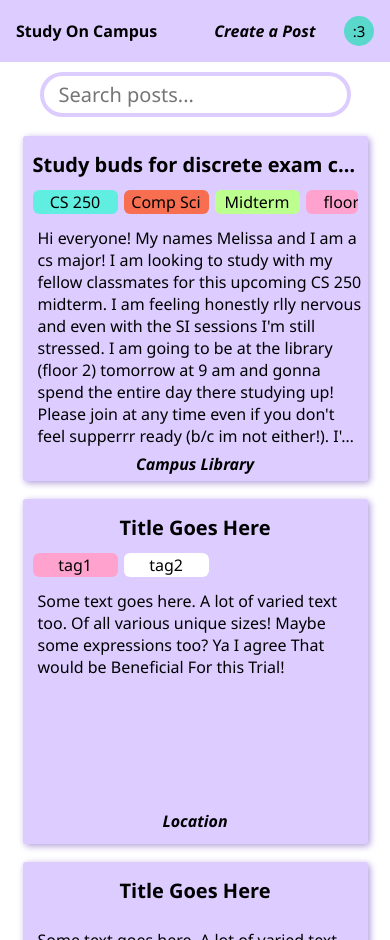
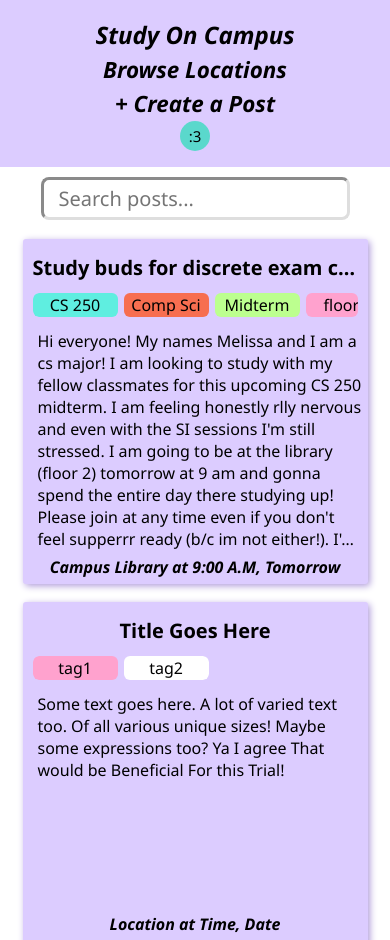
Before and after one commit to eelston/326Group11, a plain HTML site: page frontend/post-browsing-screen/index.html in a window 390 px wide. Shown: the top 940 px of the page. Drawn offline with Linux system fonts and the light colour scheme.

Commit message:
Updated CSS to agreed changes with team (updated search bar appearance) and updated navbar to have Browse Locations and Create a post button for these main features and created a dropdown for user settings and profile.

```diff
--- a/frontend/post-browsing-screen/index.html
+++ b/frontend/post-browsing-screen/index.html
@@ -7,12 +7,19 @@
 </head>
 
 <body>
-    <nav>
+    <header>
         <div id = "app-logo" class= "nav-button can-click">Study On Campus</div>
-        <div class = "hidden"></div>
-        <div id = "make-post" class = "nav-button can-click">Create a Post</div>
-        <div class = "user-icon"><span class = "icon-content">:3</span></div>
-    </nav>
+        <div id = "location-browsing" class = "nav-button can-click">Browse Locations</div>
+        <div id = "make-post" class = "nav-button can-click">+ Create a Post</div>
+
+        <div class = "dropdown">
+            <div class = "user-icon dropdown-button"><span class = "icon-content">:3</span></div>
+            <div class = "dropdown-content">
+                <span class = "dd-content-buttons can-click">Profile</span>
+                <span class = "dd-content-buttons can-click">Settings</span>
+            </div>
+        </div>
+    </header>
 
     <div class = "feed-container">
         <input id = "search-bar" type = "text" placeholder="Search posts...">
@@ -39,7 +46,7 @@
                         Anyway good luck to everyone else taking this exam in two days. :P
                     </p>
                 </div>
-                <p class = "location">Campus Library</p>
+                <p class = "location">Campus Library at 9:00 A.M, Tomorrow</p>
             </div>
             <!--END OF FIRST POST-->
             <div class = "post can-click">
@@ -55,7 +62,7 @@
                         That would be Beneficial For this Trial!
                     </p>
                 </div>
-                <p class = "location">Location</p>
+                <p class = "location">Location at Time, Date</p>
             </div>
 
             <div class = "post can-click">
@@ -75,7 +82,7 @@
                         That would be Beneficial For this.
                     </p>
                 </div>
-                <p class = "location">Location</p>
+                <p class = "location">Location at Time, Date</p>
             </div>
 
             <div class = "post can-click">
@@ -94,7 +101,7 @@
                         Some text goes here. A lot of.
                     </p>
                 </div>
-                <p class = "location">Location</p>
+                <p class = "location">Location at Time, Date</p>
             </div>
 
             <div class = "post can-click">
@@ -110,7 +117,7 @@
                         various unique sizes! Maybe some expressions too? I agree.
                     </p>
                 </div>
-                <p class = "location">Location</p>
+                <p class = "location">Location at Time, Date</p>
             </div>
 
             <div class = "post can-click">
@@ -127,7 +134,7 @@
                         various unique sizes! Maybe some expressions too? Ya I agree
                         That would be Beneficial For this Trial!
                 </div>
-                <p class = "location">Location</p>
+                <p class = "location">Location at Time, Date</p>
             </div>
 
             <div class = "post can-click">
@@ -141,7 +148,7 @@
                         Two words.
                     </p>
                 </div>
-                <p class = "location">Location</p>
+                <p class = "location">Location at Time, Date</p>
             </div>
 
         </div>
--- a/frontend/post-browsing-screen/style.css
+++ b/frontend/post-browsing-screen/style.css
@@ -13,6 +13,7 @@
     font-size: 2rem;
 }
 
+/** CSS NAV BAR START **/
 .user-icon {
     background: #5ad8cc;
     width: 50px;
@@ -32,18 +33,39 @@
     box-shadow: 3px 3px #602dcf;
 }
 
+.dropdown {
+    position: relative;
+    display: inline-block;
+}
+
+.dropdown-content {
+    display: none;
+    position: absolute;
+    background-color: #dedede;
+    padding: 0.7rem;
+    right: 0;
+    width: 4rem;
+    z-index: 1;
+    border-radius: 0.5rem;
+    box-shadow: 0 2px 2px rgba(0,0,0,0.2);
+}
+
+.dropdown:hover .dropdown-content {
+    display: block;
+}
+
 .can-click:hover {
     cursor: pointer;
     color: #602dcf
 }
 
-#make-post {
+.nav-button {
     font-size: 1rem;
     font-weight: bold;
     font-style: italic;
 }
 
-nav {
+header {
     background: #dcccff;
     padding: 1rem;
 
@@ -54,7 +76,8 @@ nav {
     align-items: center;
 }
 
-/**SEARCH BAR**/
+/** END OF CSS NAV BAR **/
+
 #search-bar {
     display: block;
     width: 70%;
@@ -62,15 +85,16 @@ nav {
     margin: 10px auto;
     padding: 5px 15px;
 
-    border-radius: 25px;
-    border-color: #dcccff;
-    border-width: 4px;
-    border-style: solid;
+    border-radius: 0.5rem;
+    border-color: #dedede;
+    border-width: 3px;
 
     font-size: 20px;
     color:#602dcf;
     outline: none;
 }
+
+/** POST CONTAINER **/
 
 .posts-container {
     display: flex;
@@ -84,6 +108,7 @@ nav {
     height:auto;
 }
 
+/** CSS FOR SINGULAR POST STARTS BELOW**/
 .post {
     background: #dcccff;
     border-radius: 3px;
@@ -173,11 +198,12 @@ nav {
     margin-top: 3px;
     padding: 2px;
 }
+/** END OF A POST FORMAT **/
 
-/* MEDIA CSS FOR MOBILE */
-@media (max-width: 535px) {
+/** MEDIA CSS FOR MOBILE **/
+@media (max-width: 625px) {
     #app-logo {
-        font-size: 1rem;
+        font-size: 1.5rem;
     }
     .user-icon{
         width: 30px;
@@ -185,11 +211,27 @@ nav {
         font-size: 15px;
         font-weight: 475;
     }
+
     .nav-button {
         text-align: center;
+        font-size: 1.4rem;
+        margin: 0.1rem;
     }
+
+    header {
+        display: flex;
+        flex-direction: column;
+        justify-content: center;
+    }
+
     .posts-container {
         max-width: 100%;
     }
 
+    .dropdown:hover .dropdown-content {
+        display: flex;
+        flex-direction: column;
+        justify-content: center;
+        font-size: 1.5rem;
+    }
 }
```
